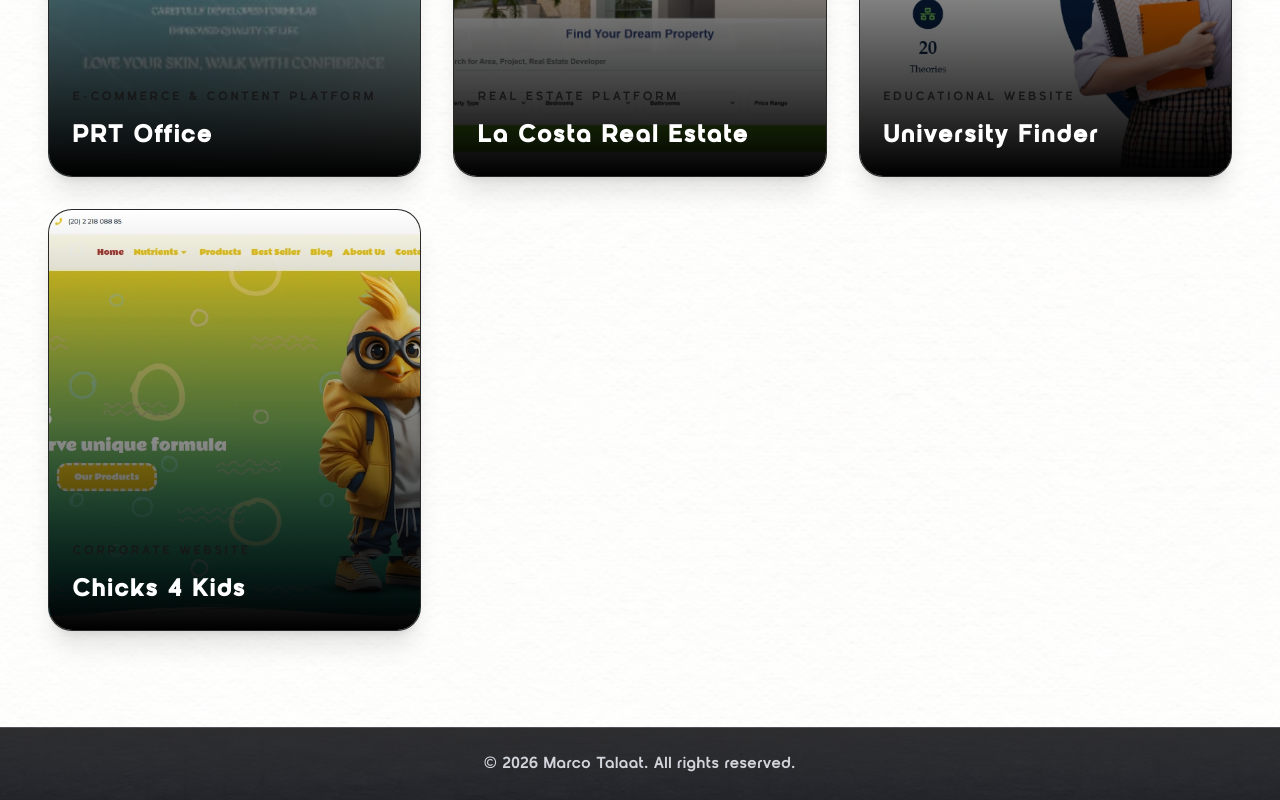
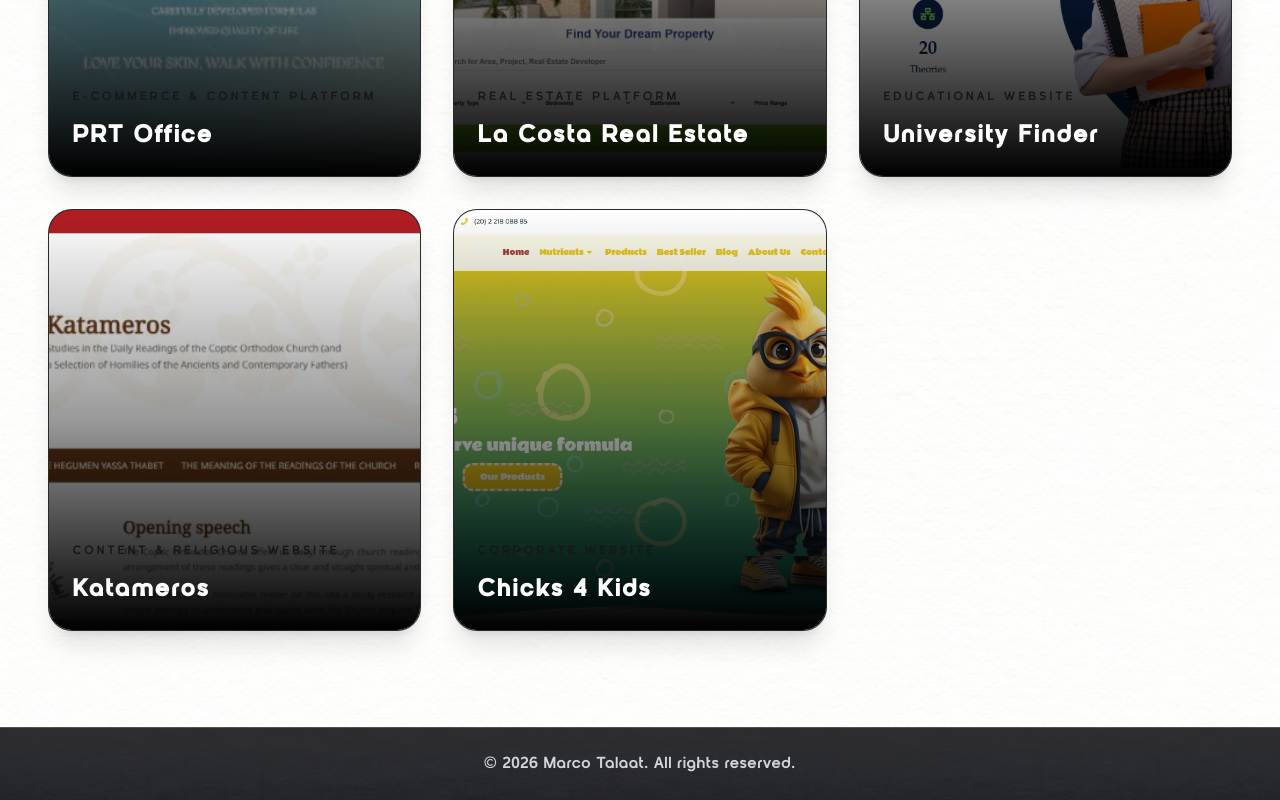
Before and after one commit to marcotalaat/marco-talaat, a React (Vite) app: page /portfolio in a window 1280 px wide. Shown: the part 2142-2942 px from the top of the page. Built offline with nearby package versions, Linux system fonts and the light colour scheme.

Commit message:
Added Projects

```diff
--- a/src/components/Blocks/ProjectCard.jsx
+++ b/src/components/Blocks/ProjectCard.jsx
@@ -154,9 +154,7 @@ const ProjectCard = ({ project, onSelect, source = "home" }) => {
               {project.title}
             </h3>
 
-            <p className="text-sm text-gray-400">
-              {project.category} • {project.poweredAlt}
-            </p>
+            <p className="text-sm text-gray-400">{project.category}</p>
           </div>
         </div>
       </div>
--- a/src/components/Blocks/home-blocks/Hero.jsx
+++ b/src/components/Blocks/home-blocks/Hero.jsx
@@ -49,18 +49,39 @@ const HomeHero = () => {
       </div>
 
       {/* SKILLS MARQUEE */}
-      <div className="relative py-8 mb-28 border-y border-neutral-200 overflow-hidden">
+      <div
+        className="relative py-8 mb-28 border-y border-neutral-200 overflow-hidden"
+        aria-hidden="true"
+      >
         <div className="marquee flex gap-12 items-center">
-          {[...skills, ...skills].map((skill, index) => {
+          {skills.map((skill) => {
             const Icon = skill.icon;
 
             return (
               <div
-                key={`${skill.name}-${index}`}
+                key={skill.name}
                 className="flex items-center gap-3 text-neutral-700 shrink-0"
               >
-                {/* Decorative icon - skill name provides the accessible text */}
-                <span className="text-3xl text-primary" aria-hidden="true">
+                <span className="text-3xl text-primary">
+                  <Icon />
+                </span>
+
+                <span className="text-lg font-medium whitespace-nowrap">
+                  {skill.name}
+                </span>
+              </div>
+            );
+          })}
+
+          {skills.map((skill) => {
+            const Icon = skill.icon;
+
+            return (
+              <div
+                key={`duplicate-${skill.name}`}
+                className="flex items-center gap-3 text-neutral-700 shrink-0"
+              >
+                <span className="text-3xl text-primary">
                   <Icon />
                 </span>
 
--- a/src/components/layout/Navbar.jsx
+++ b/src/components/layout/Navbar.jsx
@@ -154,17 +154,6 @@ const Navbar = () => {
             size={18}
             className="text-white group-hover:text-primary transition-colors"
           />
-          <span
-            className="
-              absolute -top-1 -right-1
-              w-4 h-4 rounded-full
-              bg-primary
-              flex items-center justify-center
-              border border-black
-            "
-          >
-            <Sparkles size={9} className="text-black" />
-          </span>
         </button>
       </div>
 
--- a/src/data/projects.js
+++ b/src/data/projects.js
@@ -8,6 +8,7 @@ import universityFinder from "@/assets/images/projects/university-finder.webp";
 import waterFirst from "@/assets/images/projects/water-first.webp";
 import yachts from "@/assets/images/projects/yachts.webp";
 import prtOffice from "@/assets/images/projects/prtOffice.webp";
+import katameros from "@/assets/images/projects/katameros.webp";
 
 import TusLogo from "/src/assets/images/Company Logo/TUs.png";
 import ilampLogo from "/src/assets/images/Company Logo/ilamp.svg";
@@ -257,8 +258,7 @@ const projects = [
     type: "WordPress",
     image: prtOffice,
     liveUrl: "https://prt-office.com/",
-    powered: personalBlackLogo,
-    poweredBlack: personalLogo,
+    powered: ilampLogo,
     poweredAlt: "Marco Talaat",
     featured: true,
 
@@ -358,6 +358,40 @@ const projects = [
     ],
   },
   {
+    id: 11,
+    title: "Katameros",
+    slug: "katameros",
+    subtitle: "Christian Readings & Informative Website",
+    category: "Content & Religious Website",
+    type: "WordPress",
+    image: katameros,
+    liveUrl: "https://new.katameros.bible/",
+    powered: ilampLogo,
+    poweredAlt: "The University of Success",
+    featured: false,
+
+    overview:
+      "A bilingual Christian website developed to provide accessible readings and informative religious content. The platform organizes biblical readings and educational resources in a clear and user-friendly interface, with support for both English and Dutch languages to serve a wider audience.",
+
+    technologies: [
+      "WordPress",
+      "PHP",
+      "JavaScript",
+      "ACF Pro",
+      "Custom Post Types",
+      "Multilingual Website",
+    ],
+
+    features: [
+      "Christian Readings",
+      "Informative Religious Content",
+      "English & Dutch Languages",
+      "Content Management System",
+      "Responsive Design",
+      "Organized Reading Content",
+    ],
+  },
+  {
     id: 3,
     title: "Chicks 4 Kids",
     slug: "chicks-4-kids",
```
Also changed, not shown: src/assets/images/projects/katameros.webp (added).
